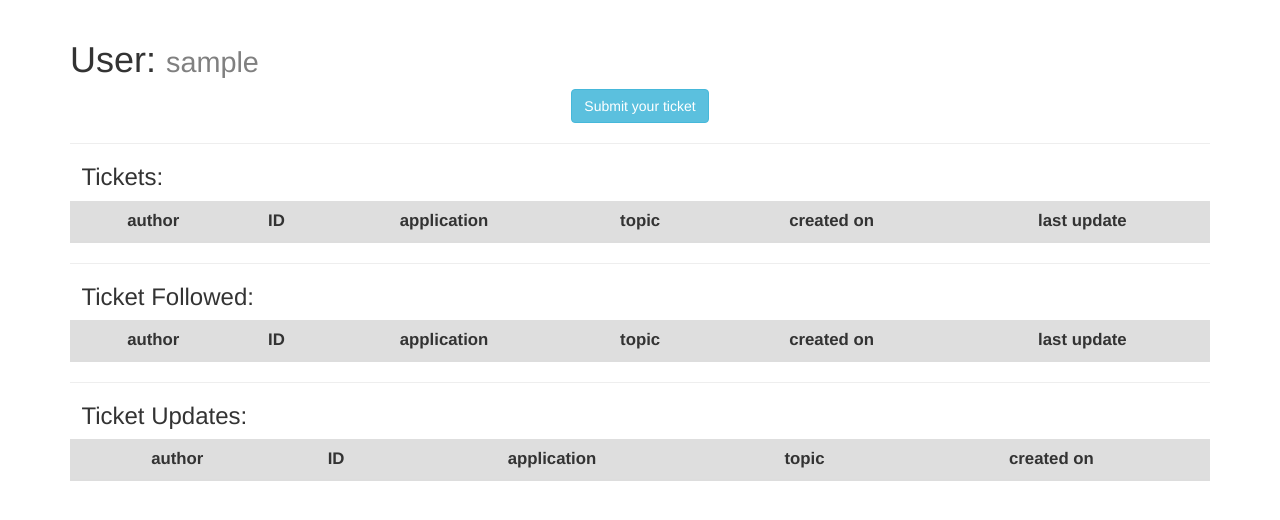
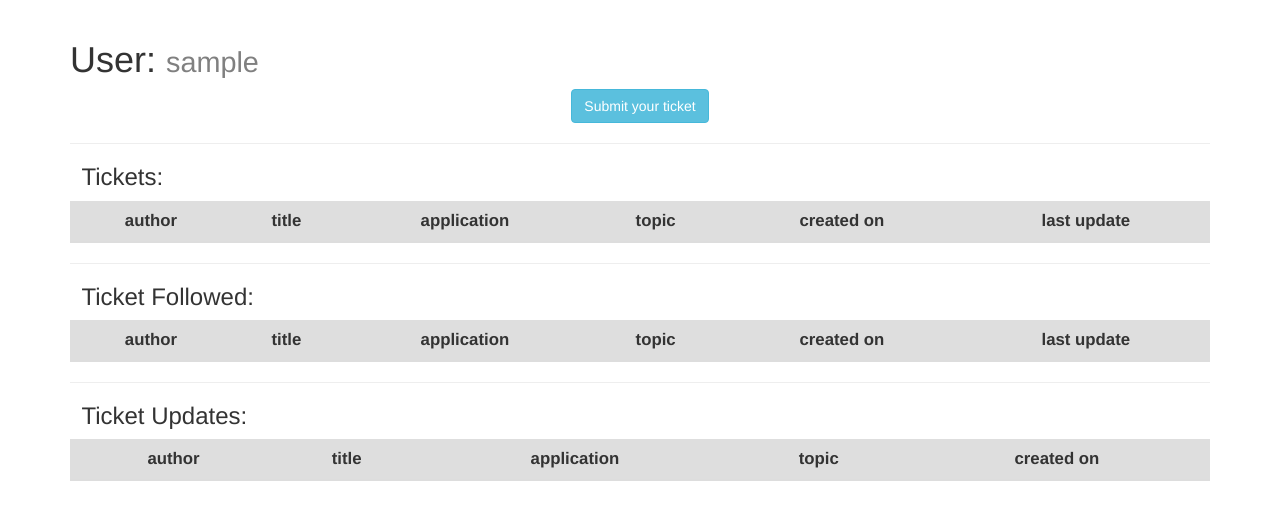
Before and after one commit to cccnrc/diagnosticator-AWS, a Flask app: a page that uses app/templates/ticket/user.html in a window 1280 px wide. Shown: the part 64-584 px from the top of the page. Run offline with Flask 2, Linux system fonts and the light colour scheme; the visitor is signed in with stand-in values (Sample User, id 1); data comes from the database, SQL or seed files in the repository; data that the repository does not hold is empty; parts of the project's set-up code (start-up, migrations or seed data) failed here and were passed over; some libraries are stand-ins or nearby versions.

Commit message:
ticket title added

```diff
--- a/app/models.py
+++ b/app/models.py
@@ -221,6 +221,7 @@ class Message(db.Model):
 
 class Ticket(db.Model):
     id = db.Column(db.Integer, primary_key=True)
+    title = db.Column(db.String(250))
     body = db.Column(db.String(4000))
     timestamp = db.Column(db.DateTime, index=True, default=datetime.utcnow)
     last_modify = db.Column(db.DateTime, index=True, default=datetime.utcnow)
--- a/app/templates/email/ticket.html
+++ b/app/templates/email/ticket.html
@@ -2,7 +2,7 @@
 <p>
   There is an update in one of the tickets you are following:
     <a href="{{ url_for('ticket.ticket_reply', ticket_ID = ticket.original.id, _external=True) }}">
-        {{ ticket.original.id }}
+        {{ ticket.original.title }}
     </a>.
 </p>
 <p>Alternatively, you can paste the following link in your browser's address bar:</p>
--- a/app/templates/email/ticket.txt
+++ b/app/templates/email/ticket.txt
@@ -1,8 +1,7 @@
 Dear {{ user.username }},
 
 There is an update in one of the tickets you are following:
-{{ url_for('ticket.ticket_reply', ticket_ID = ticket.original.id, _external=True) }}
-
+{{ ticket.original.title }}
 
 Here is the message:
 ----------------------------------------------------------------
--- a/app/templates/ticket/all.html
+++ b/app/templates/ticket/all.html
@@ -48,7 +48,7 @@
             author
           </th>
           <th>
-            ID
+            title
           </th>
           <th>
             application
@@ -72,9 +72,10 @@
             <a href="{{ url_for( 'ticket.user', username = ticket.author.username ) }}">
               {{ ticket.author.username }}
             </a>
+          </td>
           <td>
             <a href="{{ url_for( 'ticket.ticket_reply', ticket_ID = ticket.id ) }}" target="_blank">
-              {{ ticket.id }}
+              {{ ticket.title }}
             </a>
           </td>
           <td>
--- a/app/templates/ticket/user.html
+++ b/app/templates/ticket/user.html
@@ -19,6 +19,7 @@
   td {
     font-size: 90%;
     font-family: monospace;
+    max-width: 20%;
   }
 </style>
 
@@ -41,7 +42,7 @@
           author
         </th>
         <th>
-          ID
+          title
         </th>
         <th>
           application
@@ -67,7 +68,7 @@
           </a>
         <td>
           <a href="{{ url_for( 'ticket.ticket_reply', ticket_ID = ticket.id ) }}" target="_blank">
-            {{ ticket.id }}
+            {{ ticket.title }}
           </a>
         </td>
         <td>
@@ -99,7 +100,7 @@
           author
         </th>
         <th>
-          ID
+          title
         </th>
         <th>
           application
@@ -125,7 +126,7 @@
           </a>
         <td>
           <a href="{{ url_for( 'ticket.ticket_reply', ticket_ID = ticket.id ) }}" target="_blank">
-            {{ ticket.id }}
+            {{ ticket.title }}
           </a>
         </td>
         <td>
@@ -159,7 +160,7 @@
           author
         </th>
         <th>
-          ID
+          title
         </th>
         <th>
           application
@@ -182,7 +183,7 @@
           </a>
         <td>
           <a href="{{ url_for( 'ticket.ticket_reply', ticket_ID = ticket.original.id ) }}" target="_blank">
-            {{ ticket.original.id }}
+            {{ ticket.original.title }}
           </a>
         </td>
         <td>
--- a/app/ticket/forms.py
+++ b/app/ticket/forms.py
@@ -1,6 +1,6 @@
 from flask_wtf import FlaskForm
 from wtforms import StringField, PasswordField, BooleanField, SubmitField, TextField, RadioField, TextAreaField, SelectField
-from wtforms.validators import ValidationError, DataRequired, Email, EqualTo
+from wtforms.validators import ValidationError, DataRequired, Email, EqualTo, Length
 
 ticket_app = ([
     ( '1', 'Server' ),
@@ -24,7 +24,8 @@ urgency_choices = ([
     ])
 
 class TicketForm(FlaskForm):
-    body = TextAreaField('Body', validators=[DataRequired()])
+    title = StringField('Title', validators=[DataRequired(), Length(min=1, max=250)])
+    body = TextAreaField('Body', validators=[DataRequired(), Length(min=1, max=4000)])
     urgency = RadioField('Urgency', choices=urgency_choices, validators=[DataRequired()] )
     application = RadioField('Application', choices=ticket_app, validators=[DataRequired()])
     argument = SelectField('Argument', choices=ticket_arg, validators=[DataRequired()])
--- a/app/ticket/routes.py
+++ b/app/ticket/routes.py
@@ -54,13 +54,13 @@ def submit():
             urgency = form.urgency.data,
             application = form.application.data,
             argument = form.argument.data,
+            title = form.title.data,
             body = form.body.data
         )
         db.session.add(ticket)
         db.session.commit()
         flash('Ticket submitted!', 'success')
         return( redirect( url_for('ticket.ticket_reply', ticket_ID = ticket.id )))
-
     return( render_template( 'ticket/ticket_submit.html', form=form ))
 
 
```
Also changed, not shown: app/templates/ticket/ticket_reply.html (+5 -2 lines), app/templates/ticket/ticket_submit.html (+11 -0 lines), README-TICKET.md.
